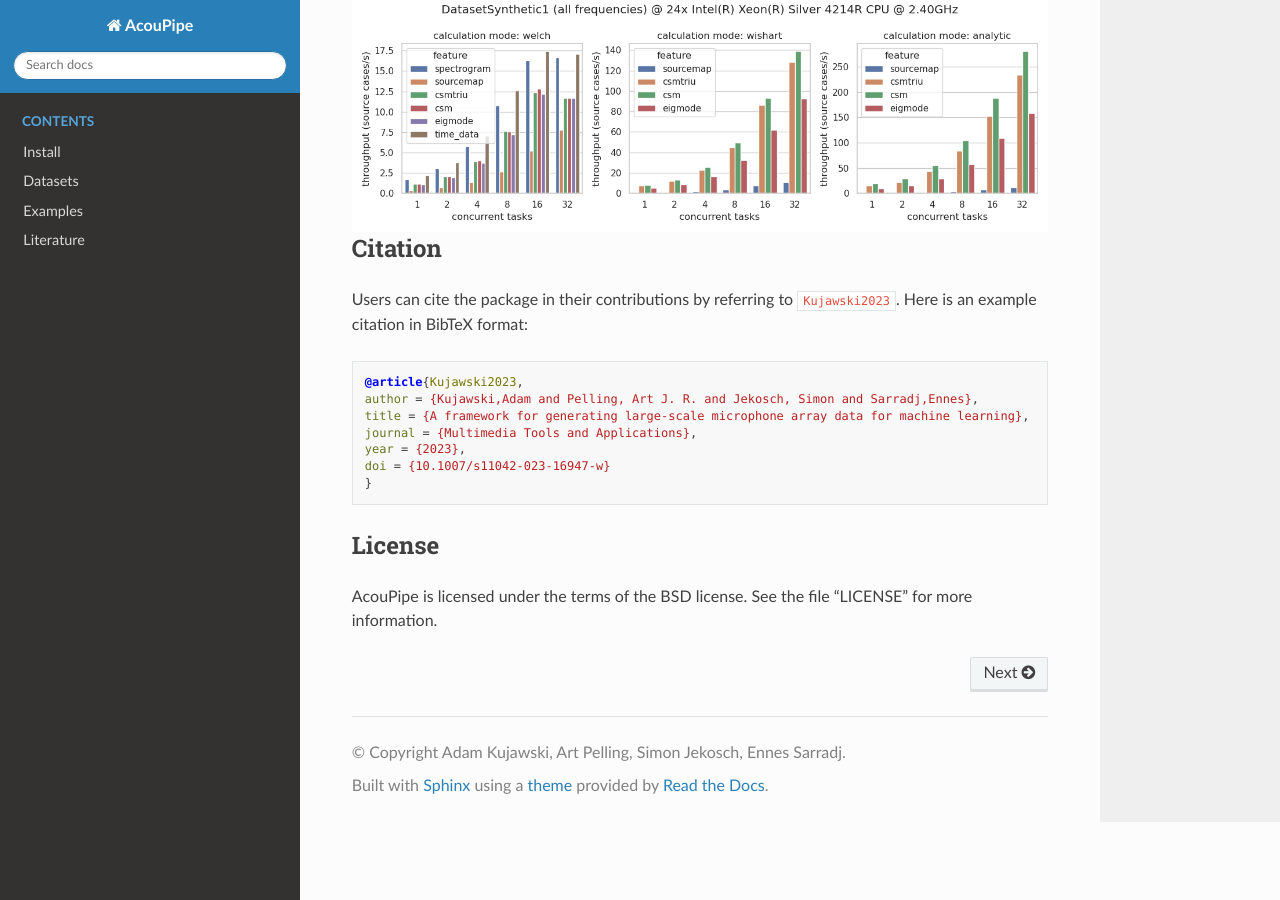
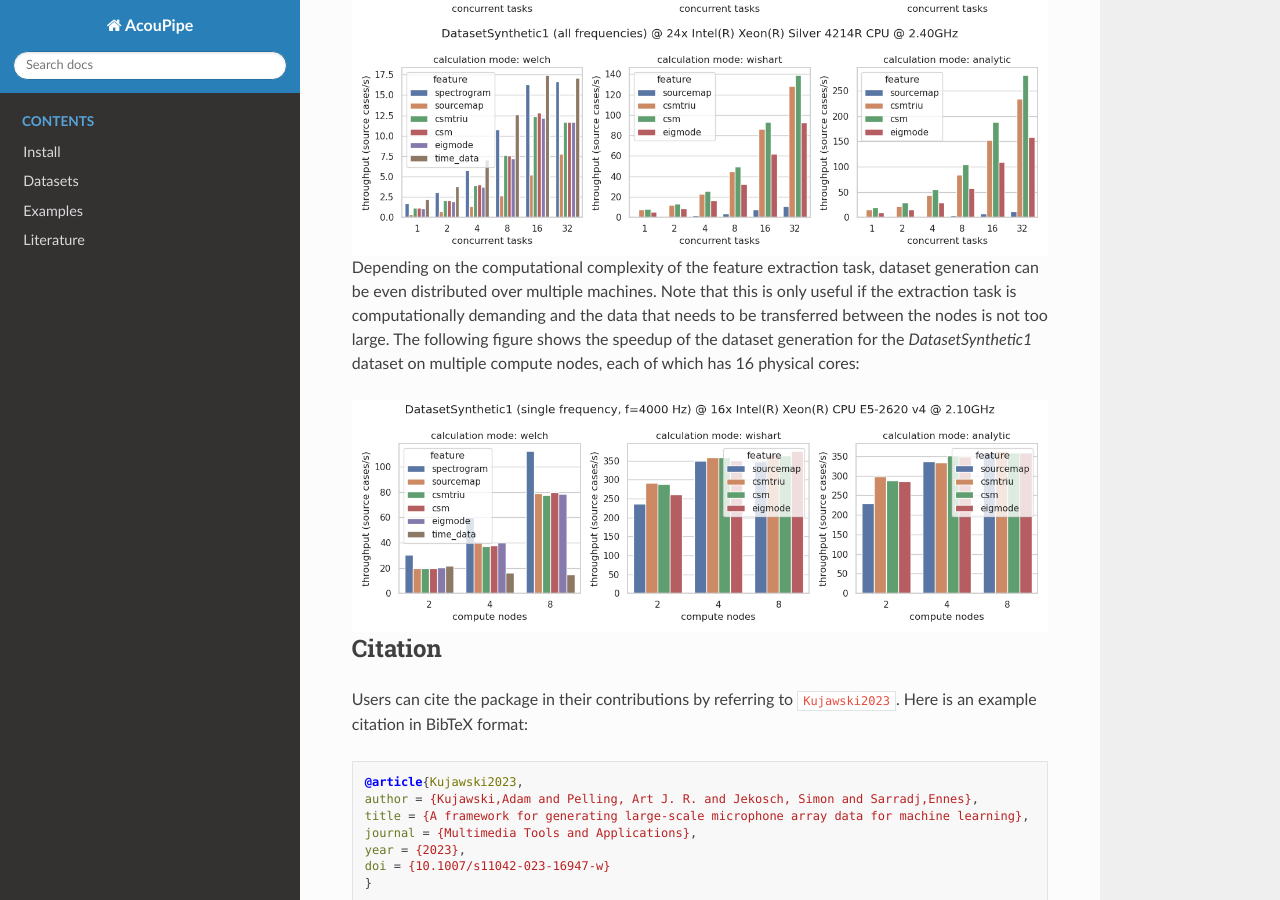
Before and after one commit to adku1173/acoupipe, a Sphinx documentation site: the page built from sphinx/source/index.rst, in a window 1280 px wide and 900 px high, scrolled down 1076 px. Built offline with Sphinx 7.4.7 and the Read the Docs theme 2.0.0, drawn with Linux system fonts in a browser that asks for light colours; pages that are not in the unit, such as notebooks, are missing from menus; cross-references to code outside the pages are shown as plain code; some of the changed text lies outside the part shown.

```diff
--- a/sphinx/source/index.rst
+++ b/sphinx/source/index.rst
@@ -4,7 +4,7 @@
 
 **AcouPipe** :cite:`Kujawski2023` is a Python toolbox for generating unique acoustical source localization and characterization datasets with Acoular_ :cite:`Sarradj2017` that can be used for training of deep neural networks and machine learning.
 
-AcouPipe supports distributed computation with Ray_ and comes with two default datasets. A pre-built Docker container can be downloaded from DockerHub_.
+AcouPipe supports distributed computation with Ray_ and comes with two default datasets, which enables to create data for machine learning on the fly! A pre-built Docker container can be downloaded from DockerHub_.
 
 
 .. toctree::
@@ -36,6 +36,16 @@
    :width: 100%
    :align: center
 
+
+Depending on the computational complexity of the feature extraction task, dataset generation can be even distributed over multiple machines. Note that this is only useful if the extraction task is computationally demanding and the data that needs to be transferred between the nodes is not too large.
+The following figure shows the speedup of the dataset generation for the `DatasetSynthetic1` dataset on multiple compute nodes, each of which has 16 physical cores:
+
+.. image:: _static/compute1_all_features-over-tasks_DatasetSynthetic1_f4000.png
+   :width: 100%
+   :align: center
+
+
+
 Citation
 ========
 
```
Also changed, not shown: 4 other files.
